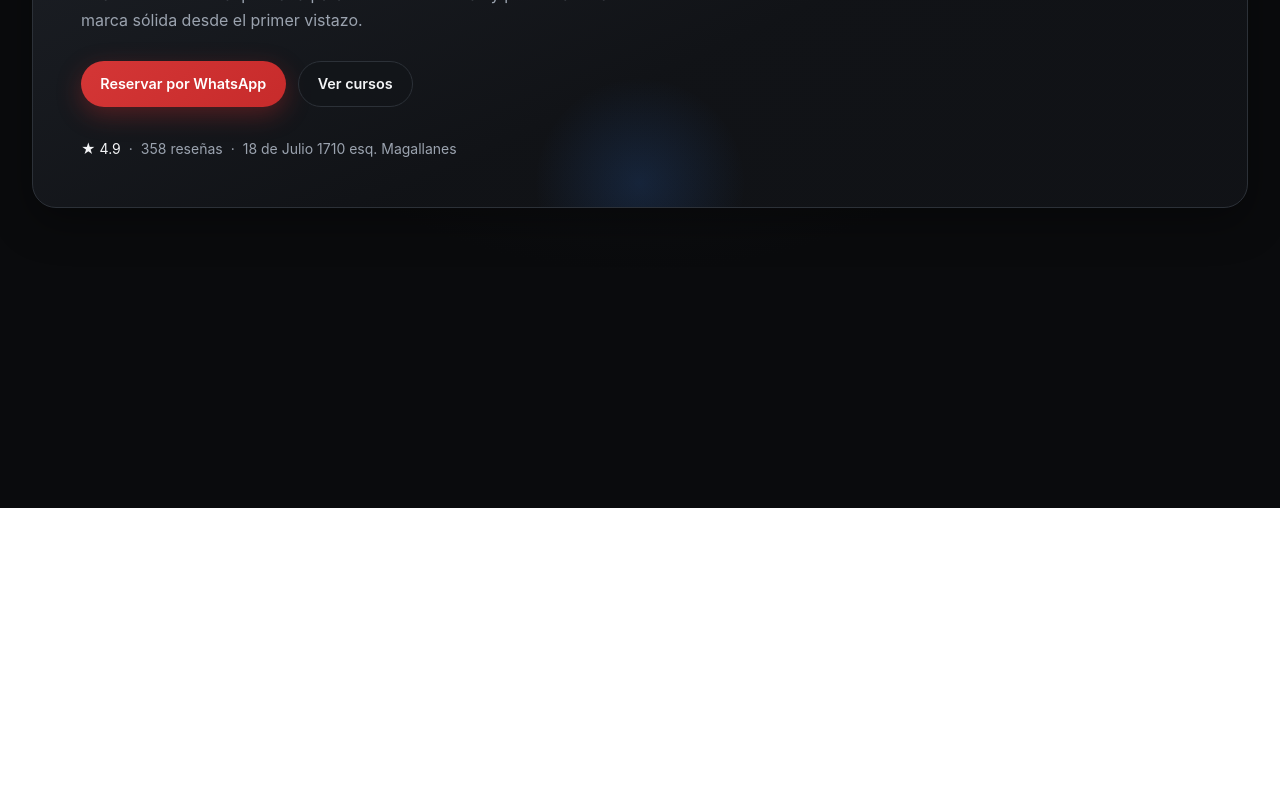
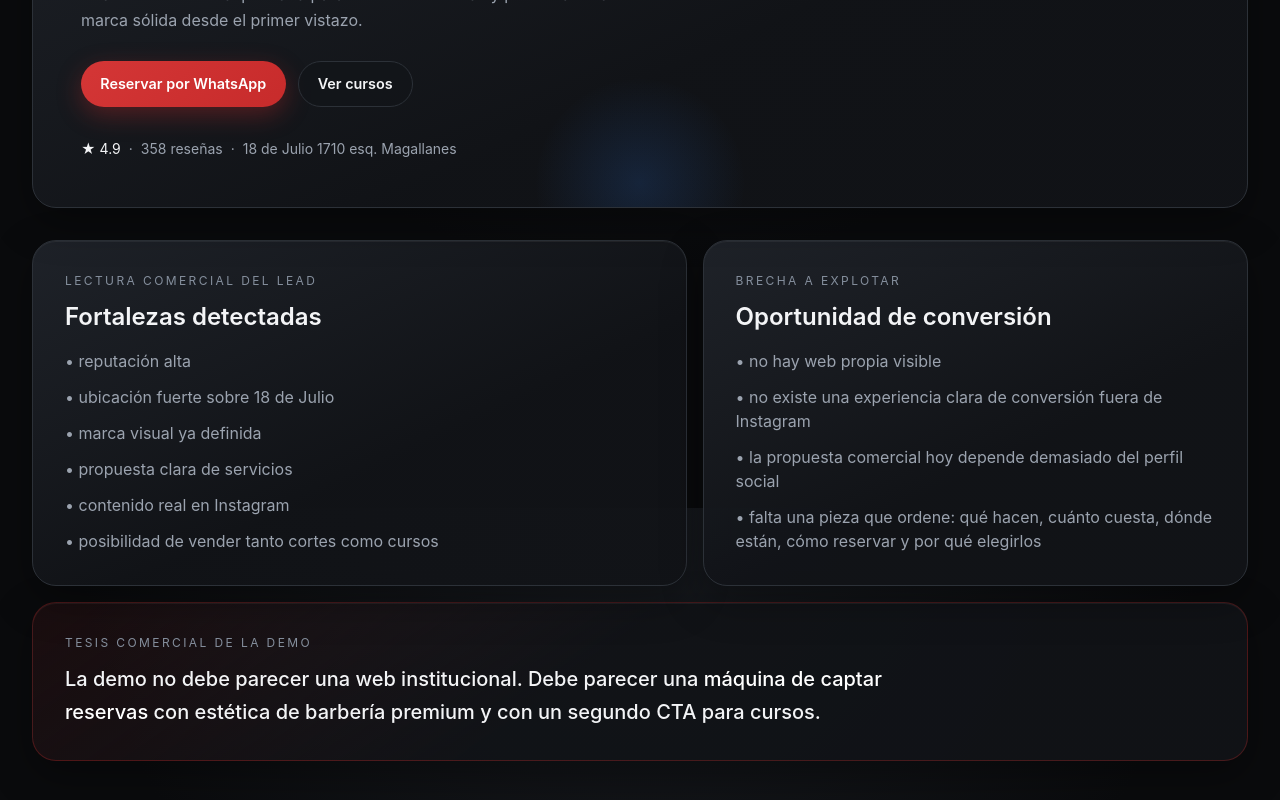
Before and after one commit to Daegon13/dmj-studio-demo, a Next.js app: page / in a window 1280 px wide. Shown: the part 292-1092 px from the top of the page. Before the commit the page ends 800 px from the top, so only its background shows below. Built offline with nearby package versions, Linux system fonts and the light colour scheme.

Commit message:
Add commercial lead analysis sections to landing

```diff
--- a/app/globals.css
+++ b/app/globals.css
@@ -61,6 +61,13 @@ body {
   box-shadow: var(--shadow-soft), var(--shadow-inset);
 }
 
+.thesis-card {
+  border: 1px solid rgba(199, 43, 43, 0.3);
+  border-radius: var(--radius-lg);
+  background: linear-gradient(145deg, rgba(199, 43, 43, 0.09), rgba(17, 19, 23, 0.95) 45%);
+  box-shadow: var(--shadow-soft), var(--shadow-inset);
+}
+
 .btn {
   display: inline-flex;
   align-items: center;
--- a/app/page.tsx
+++ b/app/page.tsx
@@ -43,6 +43,54 @@ export default function Home() {
           </div>
         </div>
       </section>
+
+      <section className="mt-8 grid gap-4 lg:grid-cols-[1.2fr_1fr]">
+        <article className="card-premium p-6 sm:p-8">
+          <p className="text-xs uppercase tracking-[0.2em] text-[var(--color-muted)]">
+            Lectura comercial del lead
+          </p>
+          <h2 className="mt-3 text-2xl font-semibold text-[var(--color-title)]">
+            Fortalezas detectadas
+          </h2>
+          <ul className="mt-4 space-y-3 text-sm text-[var(--color-text-soft)] sm:text-base">
+            <li>• reputación alta</li>
+            <li>• ubicación fuerte sobre 18 de Julio</li>
+            <li>• marca visual ya definida</li>
+            <li>• propuesta clara de servicios</li>
+            <li>• contenido real en Instagram</li>
+            <li>• posibilidad de vender tanto cortes como cursos</li>
+          </ul>
+        </article>
+
+        <article className="card-premium p-6 sm:p-8">
+          <p className="text-xs uppercase tracking-[0.2em] text-[var(--color-muted)]">
+            Brecha a explotar
+          </p>
+          <h2 className="mt-3 text-2xl font-semibold text-[var(--color-title)]">
+            Oportunidad de conversión
+          </h2>
+          <ul className="mt-4 space-y-3 text-sm text-[var(--color-text-soft)] sm:text-base">
+            <li>• no hay web propia visible</li>
+            <li>• no existe una experiencia clara de conversión fuera de Instagram</li>
+            <li>• la propuesta comercial hoy depende demasiado del perfil social</li>
+            <li>
+              • falta una pieza que ordene: qué hacen, cuánto cuesta, dónde están,
+              cómo reservar y por qué elegirlos
+            </li>
+          </ul>
+        </article>
+      </section>
+
+      <section className="thesis-card mt-4 p-6 sm:p-8">
+        <p className="text-xs uppercase tracking-[0.2em] text-[var(--color-muted)]">
+          Tesis comercial de la demo
+        </p>
+        <p className="mt-3 max-w-4xl text-lg font-medium leading-relaxed text-[var(--color-title)] sm:text-xl">
+          La demo no debe parecer una web institucional. Debe parecer una{" "}
+          <span className="text-white">máquina de captar reservas</span> con estética
+          de barbería premium y con un segundo CTA para cursos.
+        </p>
+      </section>
     </main>
   );
 }
```
